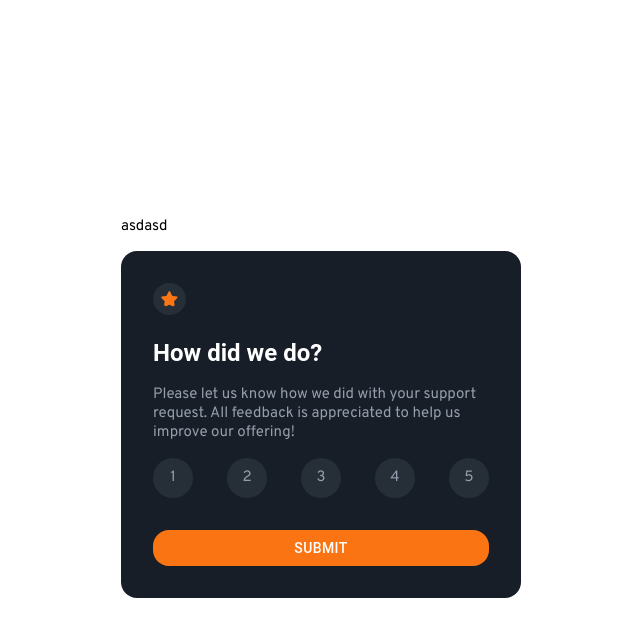
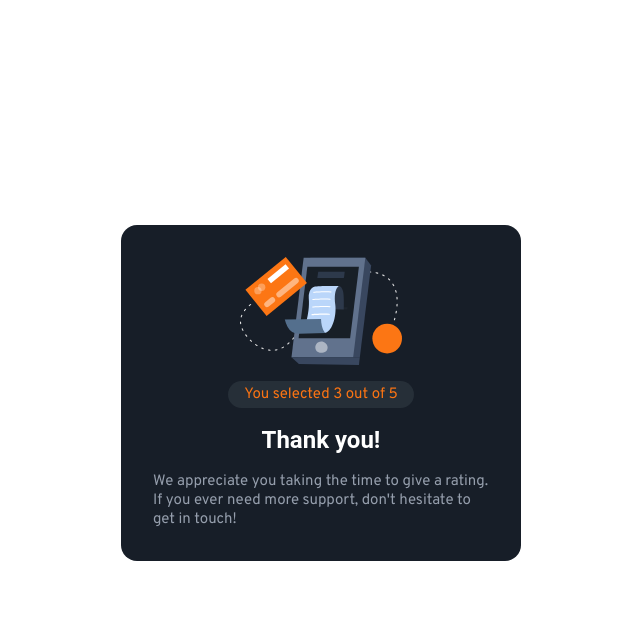
Before and after one commit to tartufu/fe-mentor-interactive-rating, a React (Create React App) app: page / in a window 1280 px wide. Both pictures are taken after a click on the button "SUBMIT". Shown: the top 636 px of the page, without its empty margins (319-959 px from the left). Built offline with nearby package versions, Linux system fonts and the light colour scheme.

Commit message:
display created for thank you card section

```diff
--- a/src/App.js
+++ b/src/App.js
@@ -6,7 +6,7 @@ import "./App.css";
 
 import Container from "@mui/material/Container";
 import Box from "@mui/material/Box";
-import RatingCard from "./components/RatingCard";
+import RatingCardContainer from "./components/RatingCardContainer";
 
 function App() {
   return (
@@ -21,7 +21,7 @@ function App() {
             height: "100vh",
           }}
         >
-          <RatingCard />
+          <RatingCardContainer />
         </Box>
       </Container>
     </div>
--- a/src/components/RatingCard.js
+++ b/src/components/RatingCard.js
@@ -1,28 +1,21 @@
-import React, { useState, useEffect } from "react";
-
+import React, { useState } from "react";
 import Box from "@mui/material/Box";
 import Typography from "@mui/material/Typography";
 import Button from "@mui/material/Button";
 
 import { ReactComponent as StarIcon } from "../resources/icon-star.svg";
+
 import RatingNumber from "./RatingNumber";
 
+export default function RatingCard({
+  ratingSubmitted,
+  setRatingSubmitted,
+  ratingArr,
+  setRatingArr,
+}) {
   const marginTopStyling = { marginTop: "1rem" };
 
-export default function RatingCard() {
-  const [ratingSubmitted, setRatingSubmitted] = useState(false);
-
-  const [ratingArr, setRatingArr] = useState([
-    { id: 1, val: 1, isSelected: false },
-    { id: 2, val: 2, isSelected: false },
-    { id: 3, val: 3, isSelected: false },
-    { id: 4, val: 4, isSelected: false },
-    { id: 5, val: 5, isSelected: false },
-  ]);
-
   return (
-    <div className="rating-card-box">
-      {ratingSubmitted && <p>asdasd </p>}
     <Box
       sx={{
         maxWidth: "400px",
@@ -93,6 +86,5 @@ export default function RatingCard() {
         </div>
       </Box>
     </Box>
-    </div>
   );
 }
--- /dev/null
+++ b/src/components/RatingCardContainer.js
@@ -0,0 +1,33 @@
+import React, { useState, useEffect } from "react";
+
+import ThankYouCard from "./ThankYouCard";
+import RatingCard from "./RatingCard";
+
+export default function RatingCardContainer() {
+  const [ratingSubmitted, setRatingSubmitted] = useState(false);
+
+  const [selectedRating, setSelectedRating] = useState(3);
+
+  const [ratingArr, setRatingArr] = useState([
+    { id: 1, val: 1, isSelected: false },
+    { id: 2, val: 2, isSelected: false },
+    { id: 3, val: 3, isSelected: false },
+    { id: 4, val: 4, isSelected: false },
+    { id: 5, val: 5, isSelected: false },
+  ]);
+
+  return (
+    <div className="rating-card-box" style={{ minHeight: "350px" }}>
+      {!ratingSubmitted && (
+        <RatingCard
+          ratingSubmitted={ratingSubmitted}
+          setRatingSubmitted={setRatingSubmitted}
+          ratingArr={ratingArr}
+          setRatingArr={setRatingArr}
+        />
+      )}
+
+      {ratingSubmitted && <ThankYouCard rating={selectedRating} />}
+    </div>
+  );
+}
--- /dev/null
+++ b/src/components/ThankYouCard.js
@@ -0,0 +1,64 @@
+import React from "react";
+
+import Box from "@mui/material/Box";
+import Typography from "@mui/material/Typography";
+import Button from "@mui/material/Button";
+
+import { ReactComponent as ThankYouIcon } from "../resources/illustration-thank-you.svg";
+
+export default function ThankYouCard({ rating }) {
+  const marginTopStyling = { marginTop: "1rem" };
+
+  return (
+    <Box
+      sx={{
+        maxWidth: "400px",
+        backgroundColor: "#171E28",
+        borderRadius: "1rem",
+        color: "white",
+      }}
+    >
+      <Box
+        sx={{
+          padding: "2rem",
+          display: "flex",
+          flexDirection: "column",
+          alignItems: "center",
+        }}
+      >
+        <ThankYouIcon />
+        <div style={marginTopStyling}>
+          <Typography
+            variant="p"
+            component="p"
+            sx={{
+              color: "hsl(25, 97%, 53%)",
+              backgroundColor: "#262F38",
+              padding: "0.25rem 1rem",
+              borderRadius: "1rem",
+            }}
+          >
+            You selected {rating} out of 5
+          </Typography>
+        </div>
+
+        <div style={marginTopStyling}>
+          <Typography variant="h5" component="h3" sx={{ fontWeight: "bold" }}>
+            Thank you!
+          </Typography>
+        </div>
+
+        <div style={marginTopStyling}>
+          <Typography
+            variant="p"
+            component="p"
+            sx={{ color: "hsl(217, 12%, 63%)" }}
+          >
+            We appreciate you taking the time to give a rating. If you ever need
+            more support, don't hesitate to get in touch!
+          </Typography>
+        </div>
+      </Box>
+    </Box>
+  );
+}
```
Lines whose indentation alone changed are shown as unchanged.
